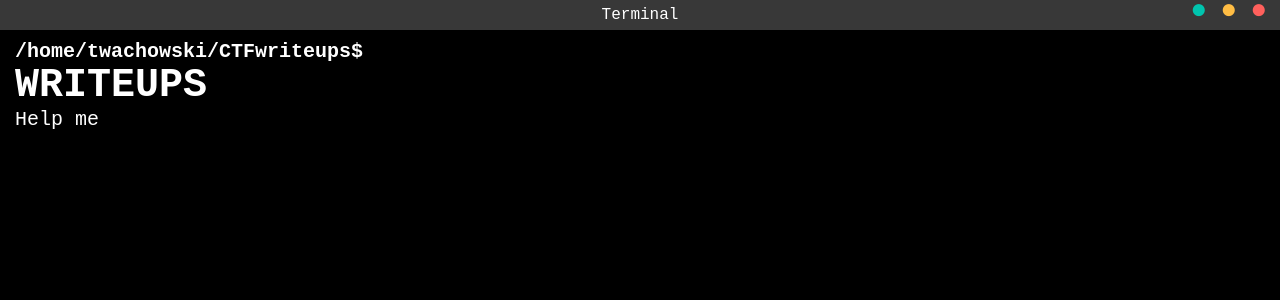
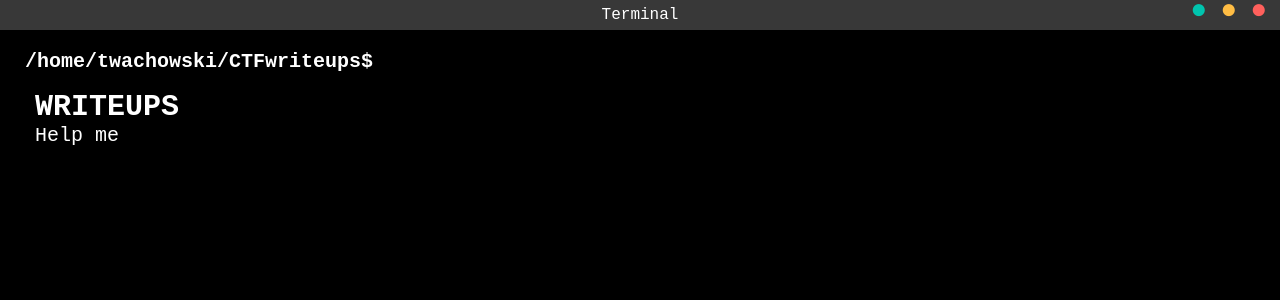
Before and after one commit to tadeuszwachowski/CTFwriteups, a Jekyll site: the page built from index.html, in a window 1280 px wide. Shown: the top 300 px of the page. Built offline with Jekyll 4.4.1, drawn with Linux system fonts in a browser that asks for light colours; nearby versions of some CDN libraries; Markdown is read by kramdown in place of the engine named in the settings.

Commit message:
Some more setting up

```diff
--- a/_layouts/default.html
+++ b/_layouts/default.html
@@ -30,7 +30,7 @@
 	<div id="content">
 		<p id="helpline"> <b>/home/twachowski/CTFwriteups$&nbsp;</b></p>
 		<p id="terminal"></p>
-		{{content}}
+		<article id="content">{{content}}</article>
 	</div>
 
 	<script src="http://ajax.googleapis.com/ajax/libs/jquery/1.9.1/jquery.min.js"></script>
--- a/css/main.css
+++ b/css/main.css
@@ -181,3 +181,9 @@ p#ps {
     text-align: center;
     margin: 0px auto;
 }
+
+#content {
+  margin: auto;
+  width: 50%;
+  padding: 10px;
+}
```
